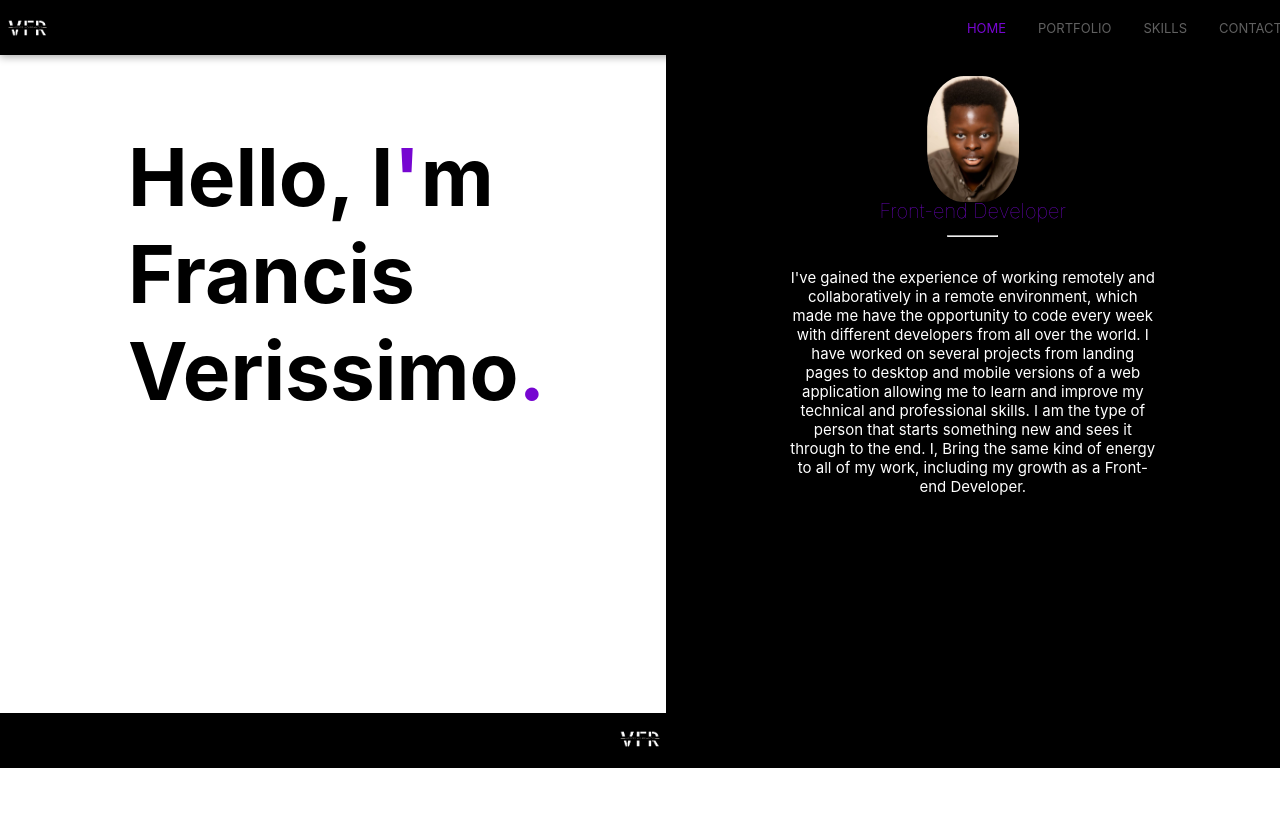
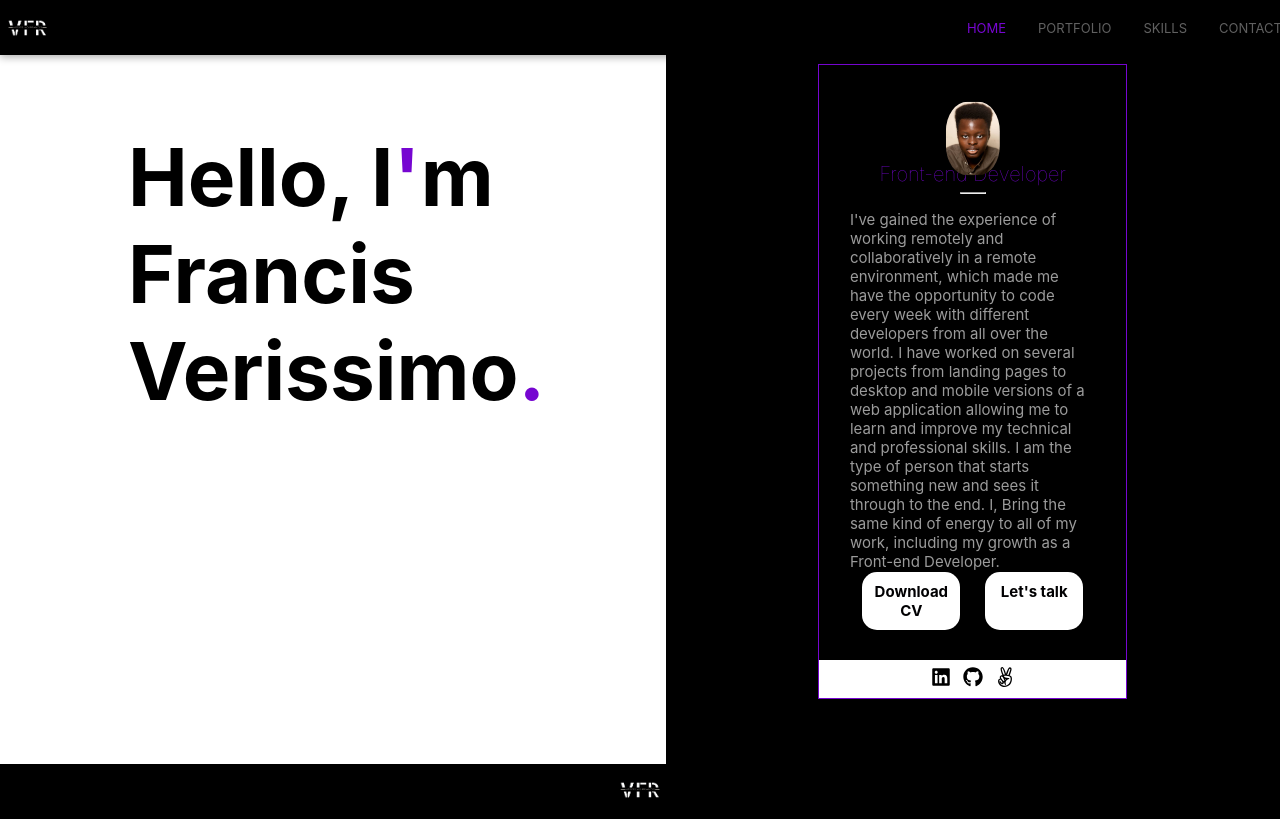
Before and after one commit to VTY1999/React-Portfolio, a React (Create React App) app: page / in a window 1280 px wide. Built offline with nearby package versions, Linux system fonts and the light colour scheme.

Commit message:
Update to markup

```diff
--- a/src/components/Foooter/footer.js
+++ b/src/components/Foooter/footer.js
@@ -1,5 +1,5 @@
 import React from 'react';
-import footerLogo from '../../Images/1.png';
+import footerLogo from '../../assets/1.png';
 import './footer.scss';
 
 function Footer() {
--- a/src/components/Home/Home.js
+++ b/src/components/Home/Home.js
@@ -1,6 +1,8 @@
 /* eslint-disable max-len */
 import React from 'react';
-import pic from '../../Images/IMG-20220309-WA0001.jpg';
+import { FaLinkedin, FaGithub, FaAngellist } from 'react-icons/fa';
+import pic from '../../assets/IMG-20220309-WA0001.jpg';
+import CV from '../../assets/CV.pdf';
 import './home.scss';
 
 function Home() {
@@ -14,11 +16,24 @@ function Home() {
         {' '}
       </h3>
 
-      <div className="card">
-        <img src={pic} className="pic" alt="pic" />
-        <h4 className="pro">Front-end Developer</h4>
-        <hr />
-        <p className="summary">I&apos;ve gained the experience of working remotely and collaboratively in a remote environment, which made me have the opportunity to code every week with different developers from all over the world. I have worked on several projects from landing pages to desktop and mobile versions of a web application allowing me to learn and improve my technical and professional skills. I am the type of person that starts something new and sees it through to the end. I, Bring the same kind of energy to all of my work, including my growth as a Front-end Developer.</p>
+      <div className="card-container">
+        <div className="card">
+          <img src={pic} className="pic" alt="pic" />
+          <h4 className="pro">Front-end Developer</h4>
+          <hr />
+          <p className="summary">I&apos;ve gained the experience of working remotely and collaboratively in a remote environment, which made me have the opportunity to code every week with different developers from all over the world. I have worked on several projects from landing pages to desktop and mobile versions of a web application allowing me to learn and improve my technical and professional skills. I am the type of person that starts something new and sees it through to the end. I, Bring the same kind of energy to all of my work, including my growth as a Front-end Developer.</p>
+          <div className="btn-contain">
+            <a href={CV} download className="btn">
+              Download CV
+            </a>
+            <a href="/Contact" className="btn">Let&apos;s talk</a>
+          </div>
+          <div className="social">
+            <a href="https://www.linkedin.com/in/francis-o-verissimo/" alt="LinkedIn"><FaLinkedin /></a>
+            <a href="https://github.com/VTY1999" alt="GitHub"><FaGithub /></a>
+            <a href="https://angel.co/u/verissimo-francis" alt="Angellist"><FaAngellist /></a>
+          </div>
+        </div>
       </div>
     </section>
 
--- a/src/components/Home/home.scss
+++ b/src/components/Home/home.scss
@@ -14,28 +14,37 @@
   color: #7606d1;
 }
 
-.card {
-  padding-top: 1%;
+.card-container {
+  padding-top: 5%;
   margin-top: 0;
   background-color: #000;
   width: 80%;
   height: 700px;
+}
+
+.card {
+  display: flex;
+  flex-direction: column;
   text-align: center;
+  width: 50%;
+  border: 1px solid #7606d1;
+  margin-left: auto;
+  margin-right: auto;
 }
 
 .pic {
-  width: 30%;
+  width: 35%;
   border-radius: 40%;
   transform: scale(0.5);
-  justify-content: center;
+  margin-left: auto;
+  margin-right: auto;
 }
 
 .pro {
-  margin-top: -70px;
+  margin-top: -50px;
   font-weight: lighter;
   font-size: 20px;
   color: #7606d1;
-  text-align: center;
 }
 
 hr {
@@ -46,11 +55,47 @@ hr {
 }
 
 .summary {
-  color: #fff;
-  width: 60%;
+  color: #ffffff9b;
+  width: 80%;
   margin-left: auto;
   margin-right: auto;
   font-size: 15px;
-  text-align: center;
   padding: 5%;
+  text-align: start;
 }
+
+.btn-contain {
+  display: flex;
+  padding: 10%;
+  margin-top: -45px;
+}
+
+.btn {
+  padding: 10px 0;
+  margin-left: auto;
+  margin-right: auto;
+  width: 40%;
+  border-radius: 15px;
+  background-color: #fff;
+  color: #010002;
+  font-size: 15px;
+  font-weight: bold;
+  text-decoration: none;
+}
+
+.btn:hover {
+  background-color: #7606d1;
+  color: #fff;
+}
+
+.social {
+  display: flex;
+  justify-content: center;
+  background-color: #fff;
+}
+
+.social a {
+  padding: 2%;
+  color: #000;
+  font-size: 20px;
+}
--- a/src/components/NavBar/navbar.js
+++ b/src/components/NavBar/navbar.js
@@ -1,6 +1,6 @@
 import React from 'react';
 import { NavLink } from 'react-router-dom';
-import logo from '../../Images/1.png';
+import logo from '../../assets/1.png';
 import './navbar.scss';
 
 function NavBar() {
```
